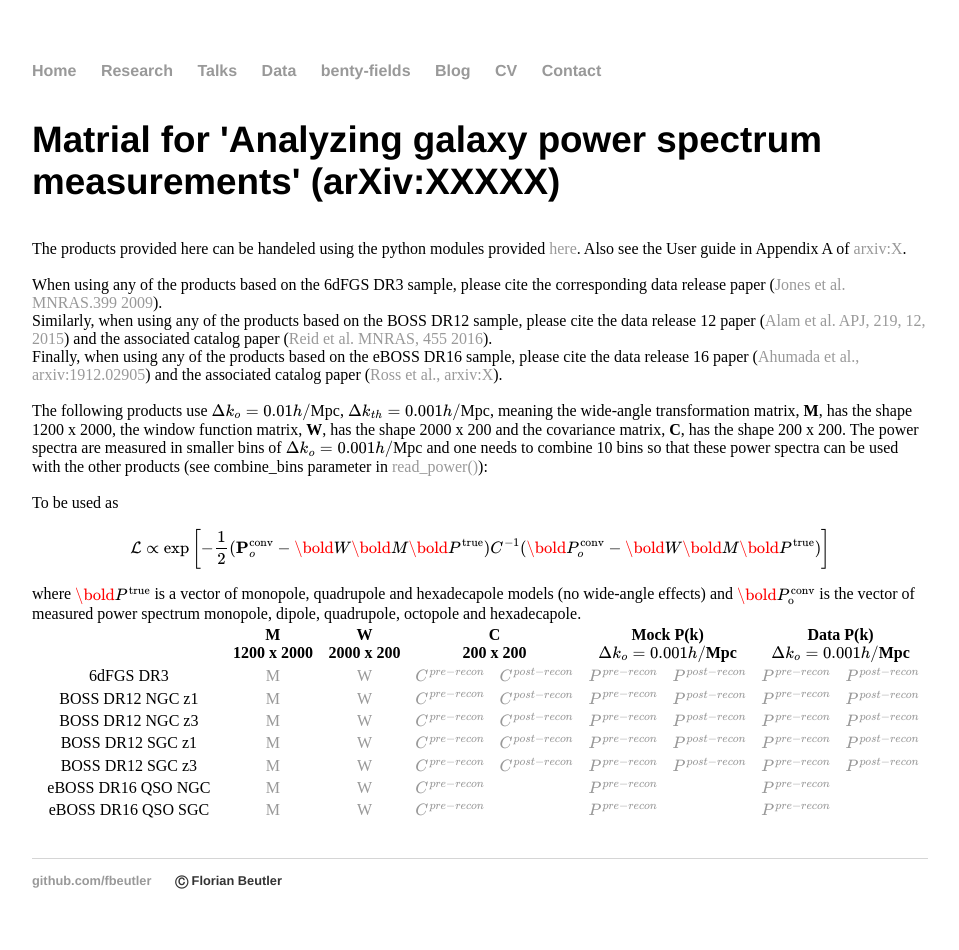
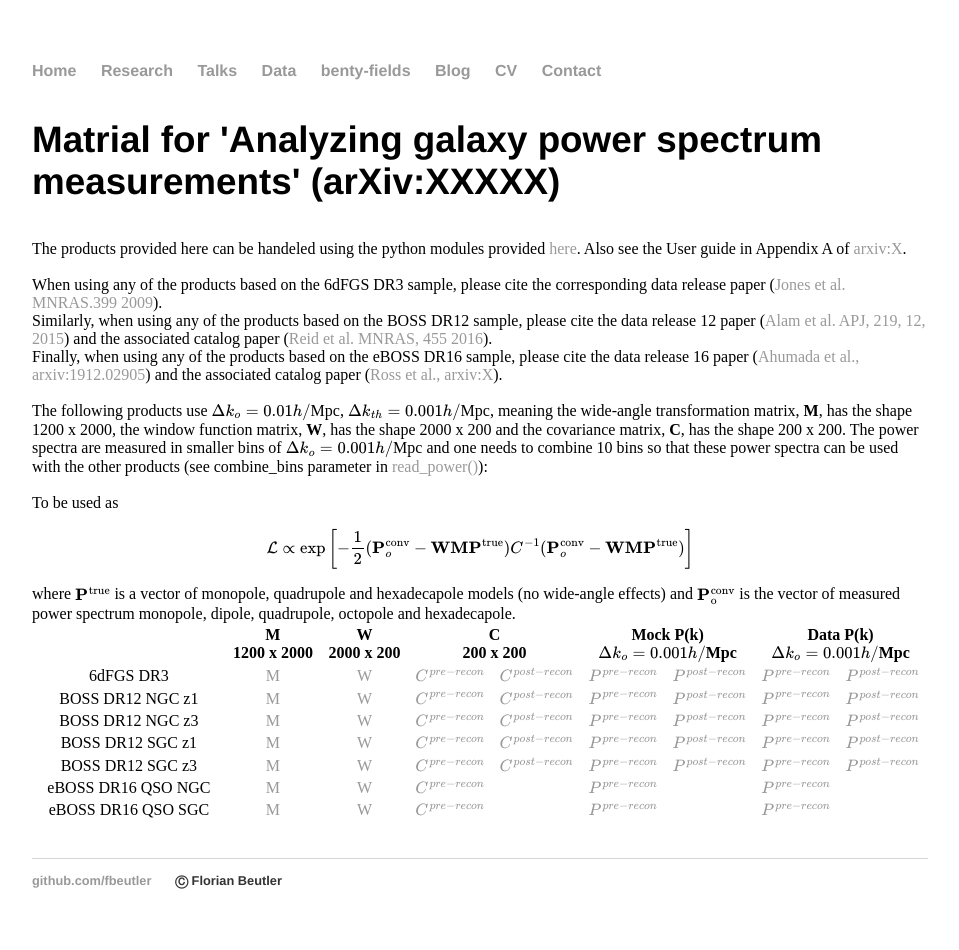
Before and after one commit to fbeutler/fbeutler.github.io, a Jekyll site: the page built from hub/deconv_paper.html, in a window 1280 px wide. Shown: the whole page, without its empty margins (160-1119 px from the left). Built offline with Jekyll 4.4.1, drawn with Linux system fonts in a browser that asks for light colours.

Commit message:
Update deconv_paper.html

```diff
--- a/hub/deconv_paper.html
+++ b/hub/deconv_paper.html
@@ -31,10 +31,10 @@
 
 	To be used as
 	$$
-	\mathcal{L} \propto \exp\left[-\frac{1}{2}(\mathbf{P}^{\rm conv}_o - \bold{W}\bold{M}\bold{P}^{\rm true})C^{-1}(\bold{P}^{\rm conv}_o - \bold{W}\bold{M}\bold{P}^{\rm true})\right]
+	\mathcal{L} \propto \exp\left[-\frac{1}{2}(\mathbf{P}^{\rm conv}_o - \mathbf{W}\mathbf{M}\mathbf{P}^{\rm true})C^{-1}(\mathbf{P}^{\rm conv}_o - \mathbf{W}\mathbf{M}\mathbf{P}^{\rm true})\right]
 	$$
-	where \(\bold{P}^{\rm true}\) is a vector of monopole, quadrupole and hexadecapole models (no wide-angle effects) and
-	\(\bold{P}^{\rm conv}_{\rm o}\) is the vector of measured power spectrum monopole, dipole, quadrupole, octopole and hexadecapole.
+	where \(\mathbf{P}^{\rm true}\) is a vector of monopole, quadrupole and hexadecapole models (no wide-angle effects) and
+	\(\mathbf{P}^{\rm conv}_{\rm o}\) is the vector of measured power spectrum monopole, dipole, quadrupole, octopole and hexadecapole.
 
 <table style="width:100%">
   <tr style="text-align: center">
```
